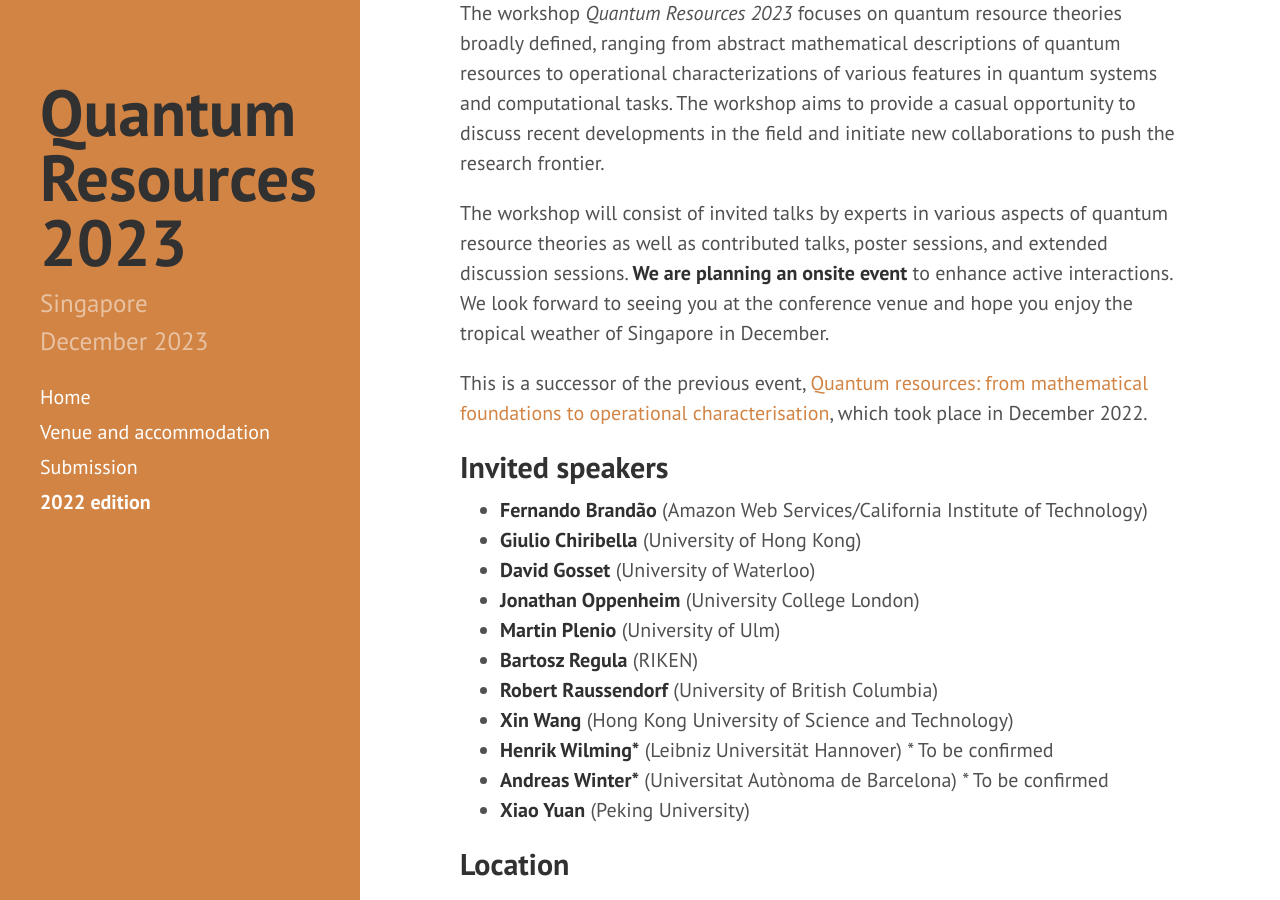
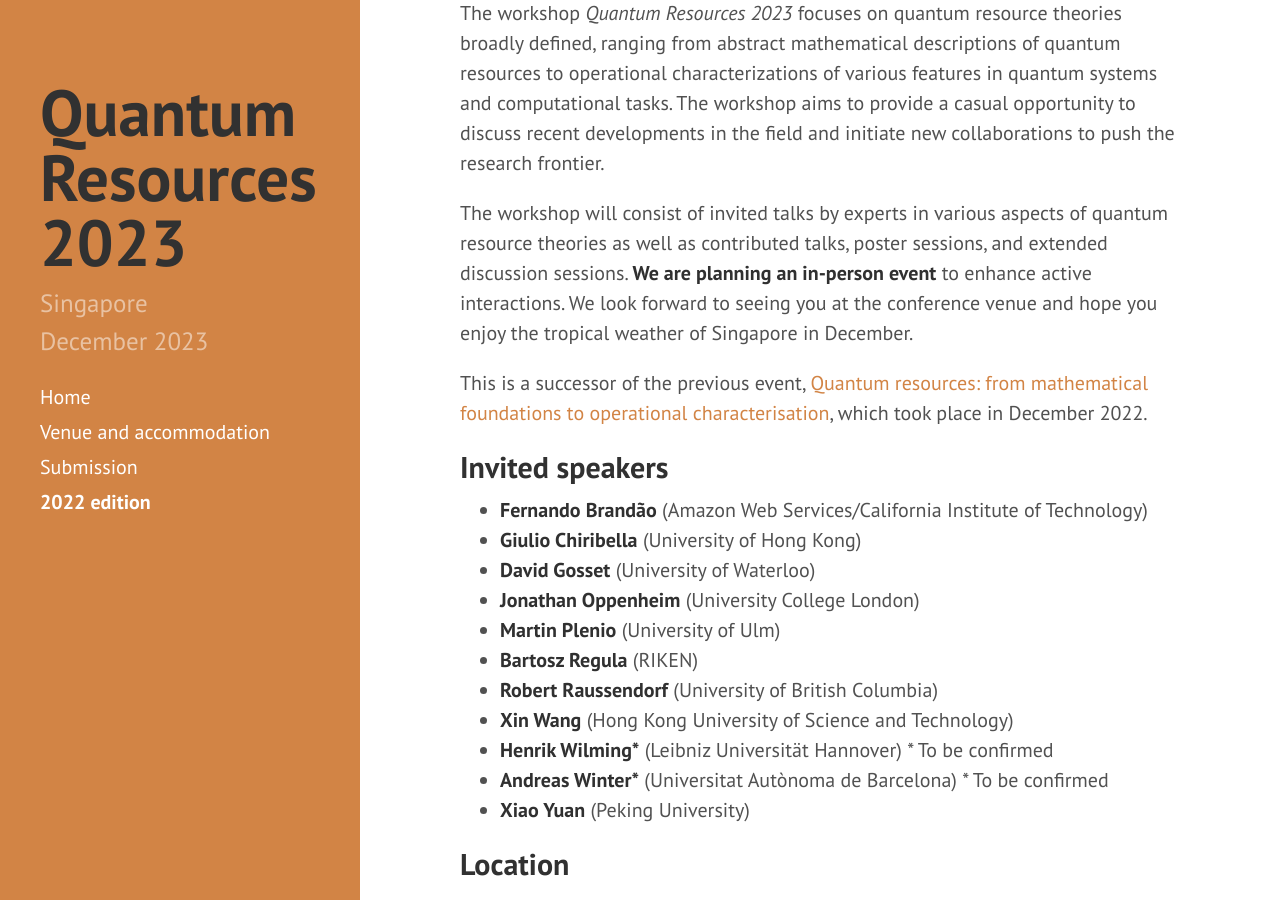
Before and after one commit to RyujiPat2/RyujiPat2.github.io, a Jekyll site: the page built from index.md, in a window 1280 px wide and 900 px high, scrolled down 501 px. Built offline with Jekyll 4.4.1, drawn with Linux system fonts in a browser that asks for light colours; nearby versions of some CDN libraries.

Commit message:
Update index.md

```diff
--- a/index.md
+++ b/index.md
@@ -16,7 +16,7 @@ order: 1
 
 The workshop *Quantum Resources 2023* focuses on quantum resource theories broadly defined, ranging from abstract mathematical descriptions of quantum resources to operational characterizations of various features in quantum systems and computational tasks. The workshop aims to provide a casual opportunity to discuss recent developments in the field and initiate new collaborations to push the research frontier.
 
-The workshop will consist of invited talks by experts in various aspects of quantum resource theories as well as contributed talks, poster sessions, and extended discussion sessions. **We are planning an onsite event** to enhance active interactions. We look forward to seeing you at the conference venue and hope you enjoy the tropical weather of Singapore in December.
+The workshop will consist of invited talks by experts in various aspects of quantum resource theories as well as contributed talks, poster sessions, and extended discussion sessions. **We are planning an in-person event** to enhance active interactions. We look forward to seeing you at the conference venue and hope you enjoy the tropical weather of Singapore in December.
 
 This is a successor of the previous event, [Quantum resources: from mathematical foundations to operational characterisation](https://2022.quantumresources.science/), which took place in December 2022.
 
```
